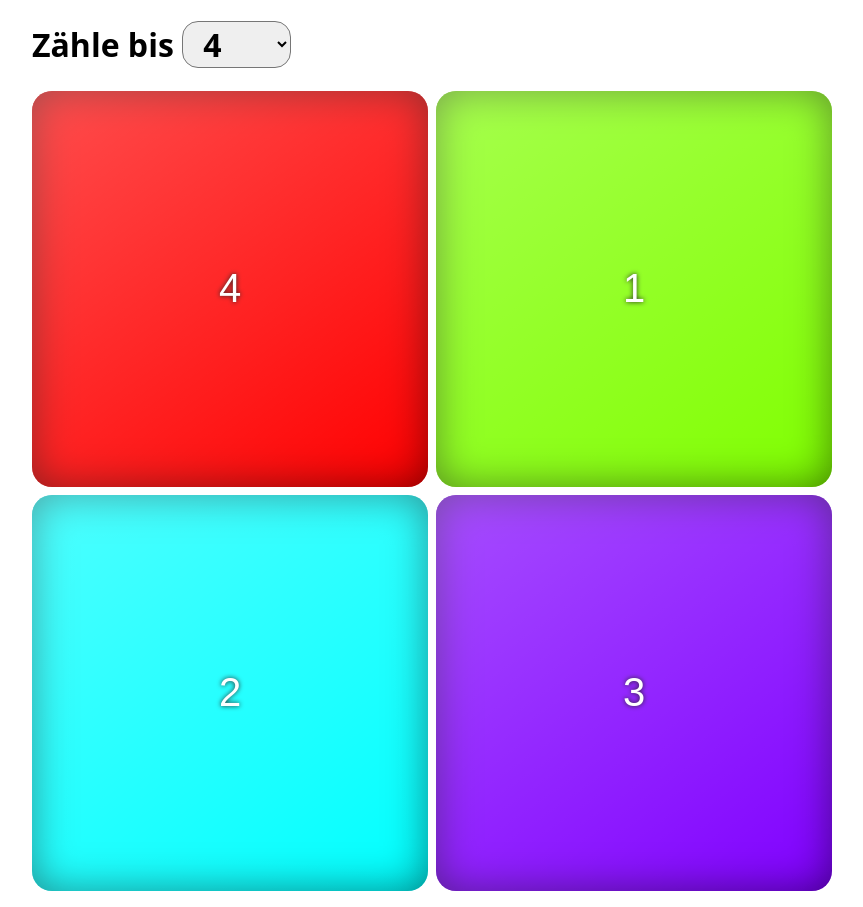
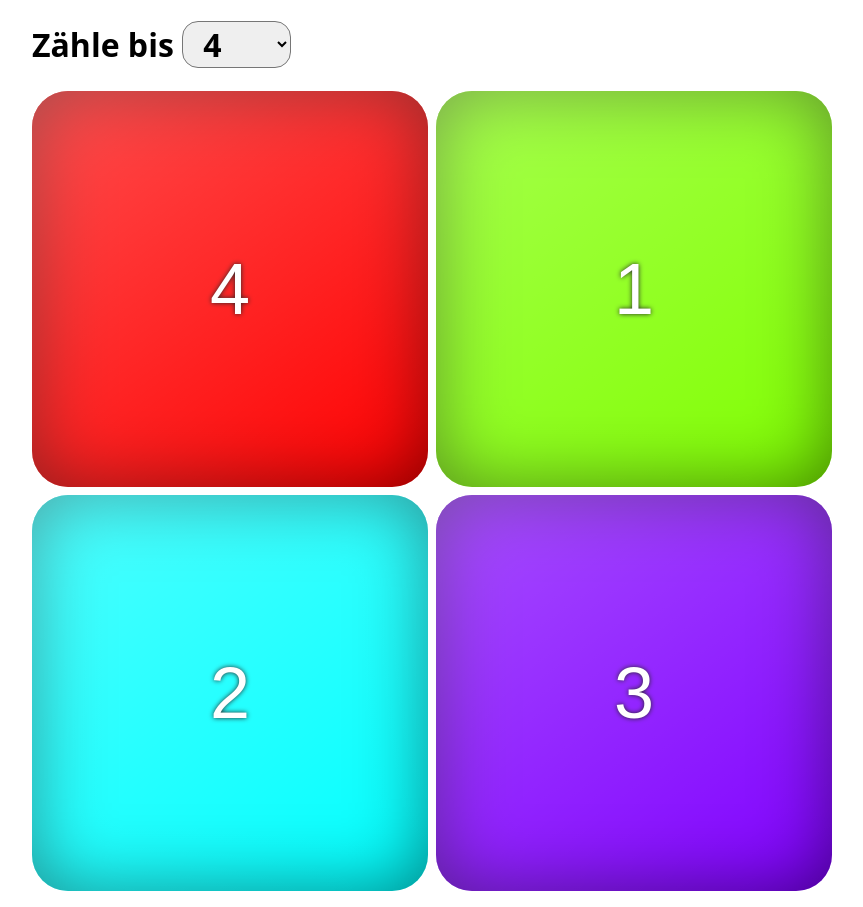
Before and after one commit to andreasschrottenbaum/counting, a Svelte app: page / in a window 1280 px wide. Shown: the whole page, without its empty margins (208-1071 px from the left). Built offline with nearby package versions, Linux system fonts and the light colour scheme.

Commit message:
fixed font sizing

```diff
--- a/src/App.svelte
+++ b/src/App.svelte
@@ -1,7 +1,6 @@
 <script lang="ts">
   // @TODO: add background music(?)
   // @TODO: add shapes to the game (⭐ ❤️ 🏆 🎈 😊 🐱 🧩 🍬)
-  // @TODO: fluid layout
   // @TODO: add feedback sounds
 
   import { onMount } from 'svelte'
--- a/src/lib/Game.svelte
+++ b/src/lib/Game.svelte
@@ -115,7 +115,7 @@
 
   button {
     aspect-ratio: 1;
-    font-size: clamp(1.5em, 4vw, 2.5em);
+    font-size: clamp(1.5em, 14vw, 4.5em);
     border: none;
     border-radius: 0.5em;
     text-shadow: 0 0 5px black;
```
